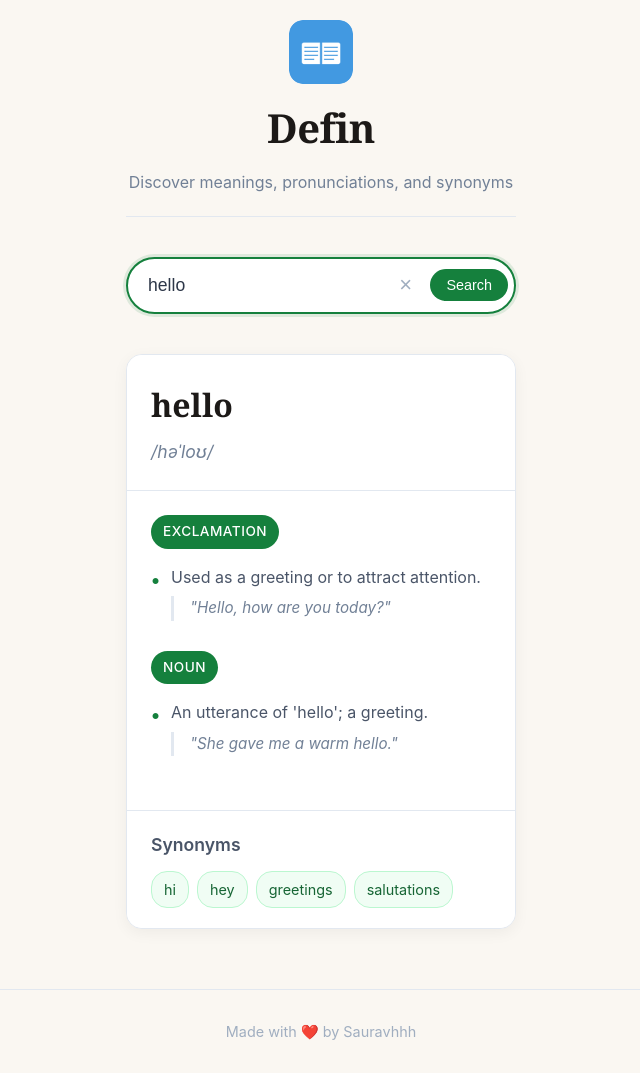
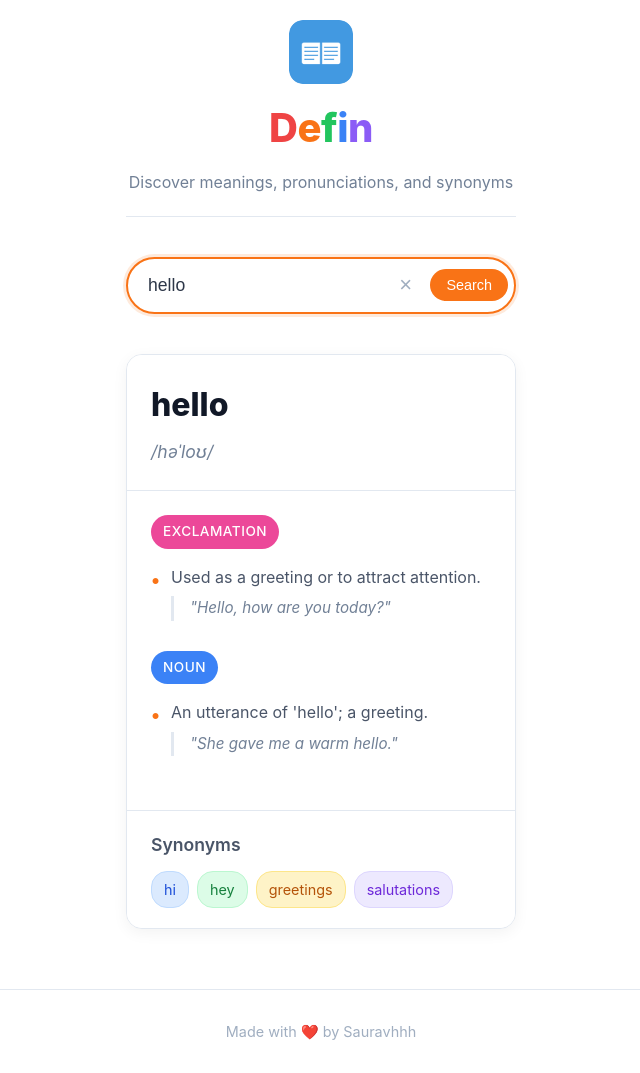
Before and after one commit to sauravhhh/Dictionary, a plain HTML site: page index.html in a window 1280 px wide. Shown: the whole page, without its empty margins (319-959 px from the left). Drawn offline with Linux system fonts and the light colour scheme.

Commit message:
Colourful minimalist UI: multicolour wordmark, colour-coded POS pills, pastel synonym tags

```diff
--- a/index.html
+++ b/index.html
@@ -6,7 +6,7 @@
     <link rel="icon" type="image/png" href="icons/icon-192x192.png">
     <link rel="apple-touch-icon" href="icons/icon-192x192.png">
     <link rel="manifest" href="manifest.json">
-    <meta name="theme-color" content="#15803d">
+    <meta name="theme-color" content="#f97316">
     <title>Defin</title>
     <style>
         * {
@@ -17,7 +17,7 @@
 
         body {
             font-family: -apple-system, BlinkMacSystemFont, 'Segoe UI', Roboto, Oxygen, Ubuntu, Cantarell, sans-serif;
-            background: #faf7f2;
+            background: #ffffff;
             color: #2d3748;
             line-height: 1.6;
             min-height: 100vh;
@@ -48,13 +48,17 @@
         }
 
         .title {
-            font-family: Georgia, 'Times New Roman', serif;
             font-size: 2.5rem;
-            font-weight: 700;
-            color: #1c1917;
+            font-weight: 800;
             margin-bottom: 10px;
             letter-spacing: -0.5px;
         }
+
+        .title .c1 { color: #ef4444; }
+        .title .c2 { color: #f97316; }
+        .title .c3 { color: #22c55e; }
+        .title .c4 { color: #3b82f6; }
+        .title .c5 { color: #8b5cf6; }
 
         .subtitle {
             font-size: 1rem;
@@ -85,9 +89,9 @@
         }
 
         .search-input:focus {
-            border-color: #15803d;
+            border-color: #f97316;
             background: #ffffff;
-            box-shadow: 0 0 0 3px rgba(21, 128, 61, 0.12);
+            box-shadow: 0 0 0 3px rgba(249, 115, 22, 0.15);
         }
 
         .search-btn {
@@ -95,7 +99,7 @@
             right: 8px;
             top: 50%;
             transform: translateY(-50%);
-            background: #15803d;
+            background: #f97316;
             color: white;
             border: none;
             padding: 8px 16px;
@@ -107,7 +111,7 @@
         }
 
         .search-btn:hover {
-            background: #166534;
+            background: #ea580c;
         }
 
         .search-btn:disabled {
@@ -161,10 +165,9 @@
         }
 
         .word-title {
-            font-family: Georgia, 'Times New Roman', serif;
             font-size: 2rem;
-            font-weight: 600;
-            color: #1c1917;
+            font-weight: 800;
+            color: #111827;
             margin-bottom: 8px;
         }
 
@@ -184,7 +187,7 @@
 
         .part-of-speech {
             display: inline-block;
-            background: #15803d;
+            background: #f97316;
             color: white;
             padding: 6px 12px;
             border-radius: 20px;
@@ -194,6 +197,12 @@
             text-transform: uppercase;
             letter-spacing: 0.5px;
         }
+
+        .pos-noun { background: #3b82f6; }
+        .pos-verb { background: #22c55e; }
+        .pos-adjective { background: #f59e0b; }
+        .pos-adverb { background: #8b5cf6; }
+        .pos-exclamation { background: #ec4899; }
 
         .definition-list {
             list-style: none;
@@ -209,7 +218,7 @@
             content: '•';
             position: absolute;
             left: 0;
-            color: #15803d;
+            color: #f97316;
             font-weight: bold;
             font-size: 1.2rem;
         }
@@ -249,13 +258,19 @@
         }
 
         .synonym-tag {
-            background: #f0fdf4;
-            color: #166534;
+            background: #ffedd5;
+            color: #c2410c;
             padding: 6px 12px;
             border-radius: 16px;
             font-size: 0.9rem;
-            border: 1px solid #bbf7d0;
+            border: 1px solid #fed7aa;
         }
+
+        .syn-0 { background: #dbeafe; color: #1d4ed8; border-color: #bfdbfe; }
+        .syn-1 { background: #dcfce7; color: #15803d; border-color: #bbf7d0; }
+        .syn-2 { background: #fef3c7; color: #b45309; border-color: #fde68a; }
+        .syn-3 { background: #ede9fe; color: #6d28d9; border-color: #ddd6fe; }
+        .syn-4 { background: #fce7f3; color: #be185d; border-color: #fbcfe8; }
 
         .error {
             text-align: center;
@@ -318,7 +333,7 @@
     <div class="container">
         <header class="header">
             <img class="header-logo" src="icons/icon-192x192.png" alt="Defin logo">
-            <h1 class="title">Defin</h1>
+            <h1 class="title"><span class="c1">D</span><span class="c2">e</span><span class="c3">f</span><span class="c4">i</span><span class="c5">n</span></h1>
             <p class="subtitle">Discover meanings, pronunciations, and synonyms</p>
         </header>
 
@@ -618,10 +633,11 @@
             meanings.forEach(meaning => {
                 const partOfSpeech = meaning.partOfSpeech;
                 const definitions = meaning.definitions || [];
+                const posClass = 'pos-' + String(partOfSpeech || '').toLowerCase().replace(/[^a-z]/g, '');
 
                 resultHTML += `
                     <div class="meaning-group">
-                        <span class="part-of-speech">${partOfSpeech}</span>
+                        <span class="part-of-speech ${posClass}">${partOfSpeech}</span>
                         <ul class="definition-list">
                 `;
 
@@ -647,8 +663,8 @@
                         <div class="synonyms-list">
                 `;
 
-                synonyms.slice(0, 8).forEach(synonym => {
-                    resultHTML += `<span class="synonym-tag">${synonym}</span>`;
+                synonyms.slice(0, 8).forEach((synonym, i) => {
+                    resultHTML += `<span class="synonym-tag syn-${i % 5}">${synonym}</span>`;
                 });
 
                 resultHTML += '</div></div>';
```
